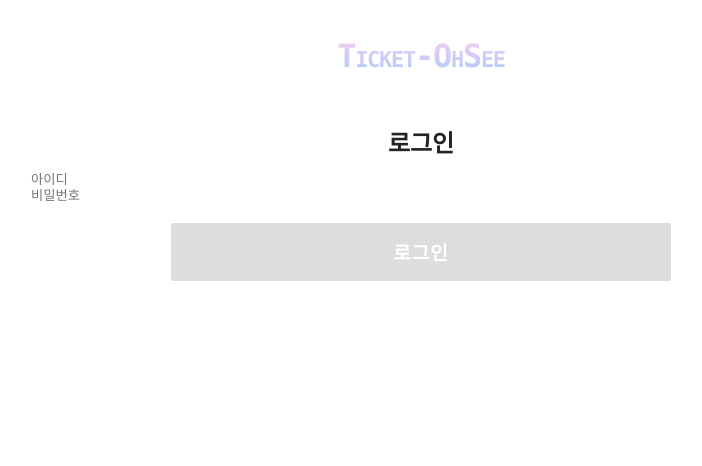
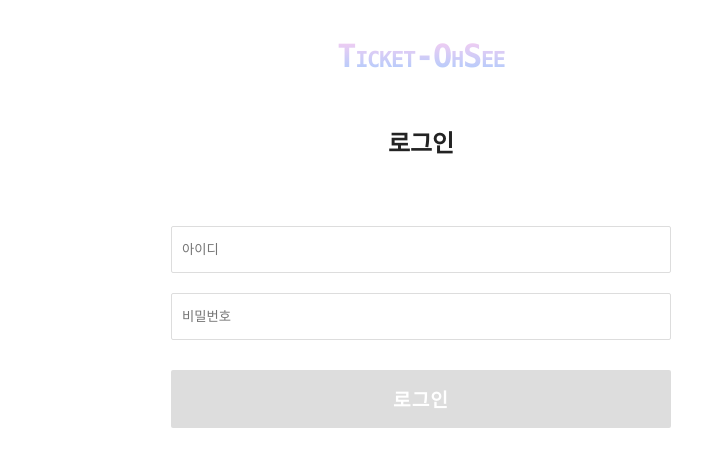
Before and after one commit to hotteokButler/ticketOhSee_FrontEnd, a Next.js app: page /login in a window 1280 px wide. Shown: the top 466 px of the page, without its empty margins (219-921 px from the left). Built offline with nearby package versions, Linux system fonts and the light colour scheme; a web font is replaced by a local one.

Commit message:
Style : login UI - input style

```diff
--- a/src/app/(beforeLogin)/_components/Login.tsx
+++ b/src/app/(beforeLogin)/_components/Login.tsx
@@ -43,7 +43,7 @@ export default function Login() {
       <div className={sty.login_wrap}>
         <form onSubmit={handleSubmit(onSubmit)}>
           {/* 아이디 */}
-          <div className={sty.signup_input_con}>
+          <div className={sty.login_input_con}>
             <input
               type='text'
               id='user_id'
@@ -60,7 +60,7 @@ export default function Login() {
           {errors.user_id && <ErrorMessage message={String(errors.user_id.message)} />}
 
           {/* 비밀번호 */}
-          <div className={sty.signup_input_con}>
+          <div className={sty.login_input_con}>
             <input
               type='password'
               id='password'
--- a/src/app/(beforeLogin)/_components/login.module.css
+++ b/src/app/(beforeLogin)/_components/login.module.css
@@ -1,12 +1,20 @@
 @charset 'utf-8';
 
-.sub_title {
-  font-size: 1.5rem;
-  font-weight: 700;
-  text-align: center;
-  margin: 0 auto 15px;
+.login_wrap {
+  max-width: 500px;
+  width: 100%;
+  margin: 60px auto;
 }
 
-.login_wrap {
-
+.login_input_con {
 }
+.login_input_con input {
+  width: 100%;
+  border-radius: 2px;
+  border: 1px solid var(--border-color);
+  padding: 15px 10px;
+  margin: 10px auto;
+}
+.login_input_con input:focus {
+  border-color: var(--input-focus);
+}
```
